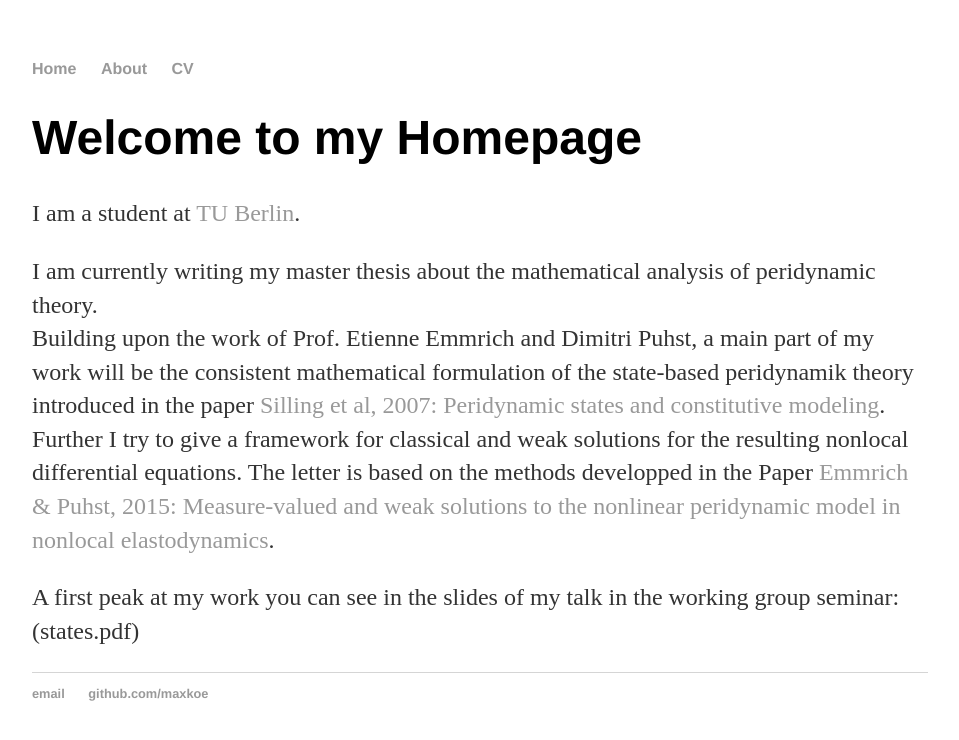
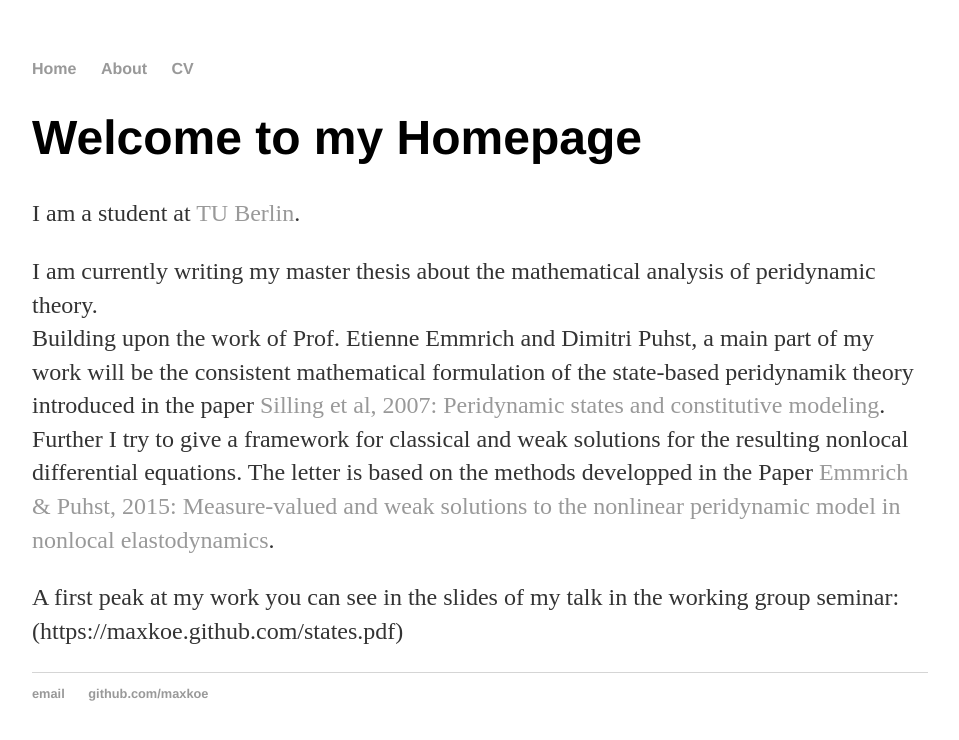
Before and after one commit to maxkoe/maxkoe.github.io, a Jekyll site: the page built from index.md, in a window 1280 px wide. Shown: the top 740 px of the page, without its empty margins (160-1119 px from the left). Built offline with Jekyll 4.4.1, drawn with Linux system fonts in a browser that asks for light colours; some of the changed lines change nothing that is shown.

Commit message:
Update index.md

```diff
--- a/index.md
+++ b/index.md
@@ -15,4 +15,4 @@
 The letter is based on the methods developped in the Paper
 [Emmrich & Puhst, 2015: Measure-valued and weak solutions to the nonlinear peridynamic model in nonlocal elastodynamics](http://stacks.iop.org/0951-7715/28/285).
 
-A first peak at my work you can see in the slides of my talk in the working group seminar: (states.pdf)
+A first peak at my work you can see in the slides of my talk in the working group seminar: (https://maxkoe.github.com/states.pdf)
```
